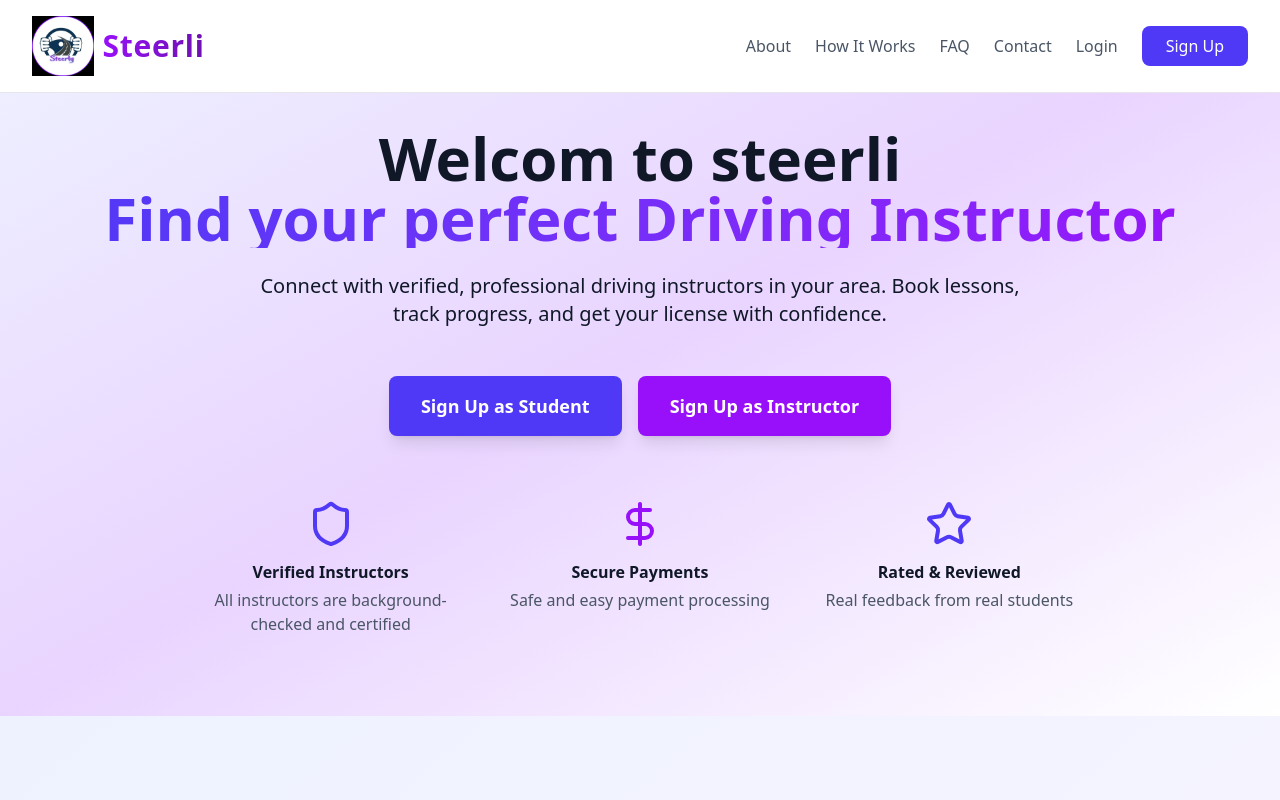
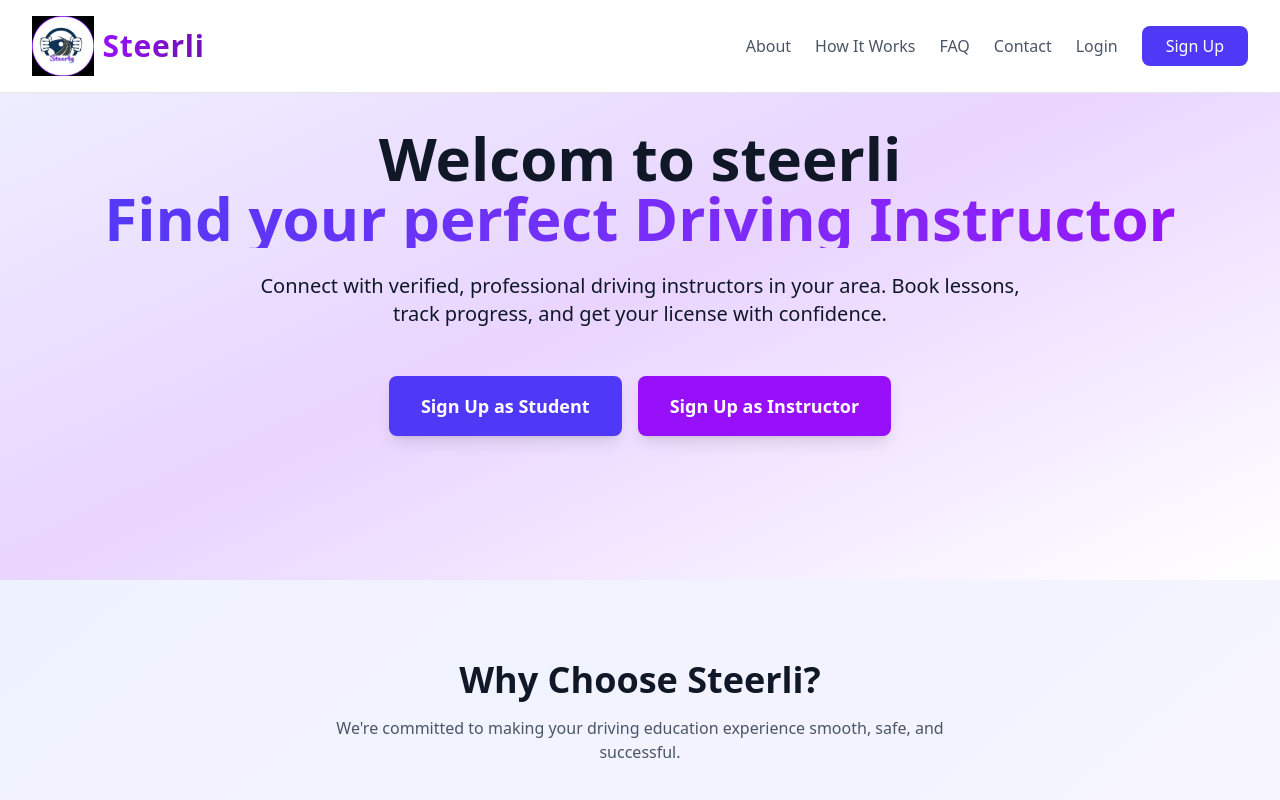
Before and after one commit to Yohannes-Shimbahri/steerli, a React (Vite) app: page / in a window 1280 px wide. Shown: the top 800 px of the page. Built offline with nearby package versions, Linux system fonts and the light colour scheme.

Commit message:
remove the some headers

```diff
--- a/src/pages/HomePage.jsx
+++ b/src/pages/HomePage.jsx
@@ -124,25 +124,6 @@ export default function HomePage() {
             >
               Sign Up as Instructor
             </a>
-          </div>
-
-          {/* Trust Indicators */}
-          <div className="grid grid-cols-1 md:grid-cols-3 gap-8 max-w-4xl mx-auto">
-            <div className="flex flex-col items-center animate-slideUp" style={{animationDelay: '0.3s'}}>
-              <Shield className="w-12 h-12 text-indigo-600 mb-3" />
-              <h3 className="font-semibold text-gray-900 mb-1">Verified Instructors</h3>
-              <p className="text-x text-gray-600">All instructors are background-checked and certified</p>
-            </div>
-            <div className="flex flex-col items-center animate-slideUp" style={{animationDelay: '0.4s'}}>
-              <DollarSign className="w-12 h-12 text-purple-600 mb-3" />
-              <h3 className="font-semibold text-gray-900 mb-1">Secure Payments</h3>
-              <p className="text-x text-gray-600">Safe and easy payment processing</p>
-            </div>
-            <div className="flex flex-col items-center animate-slideUp" style={{animationDelay: '0.5s'}}>
-              <Star className="w-12 h-12 text-indigo-600 mb-3" />
-              <h3 className="font-semibold text-gray-900 mb-1">Rated & Reviewed</h3>
-              <p className="text-x text-gray-600">Real feedback from real students</p>
-            </div>
           </div>
         </div>
       </section>
```
